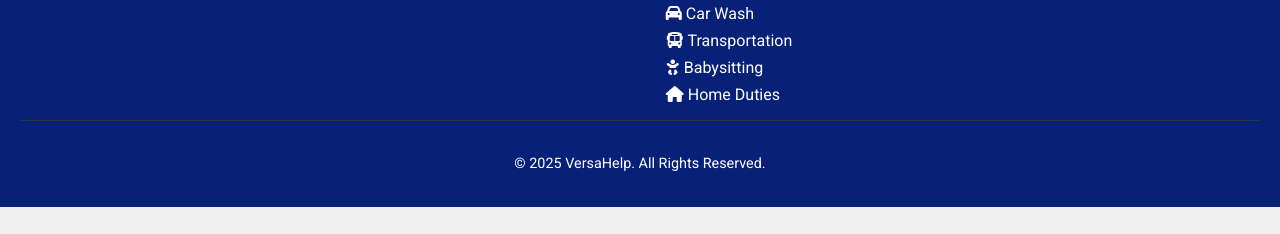
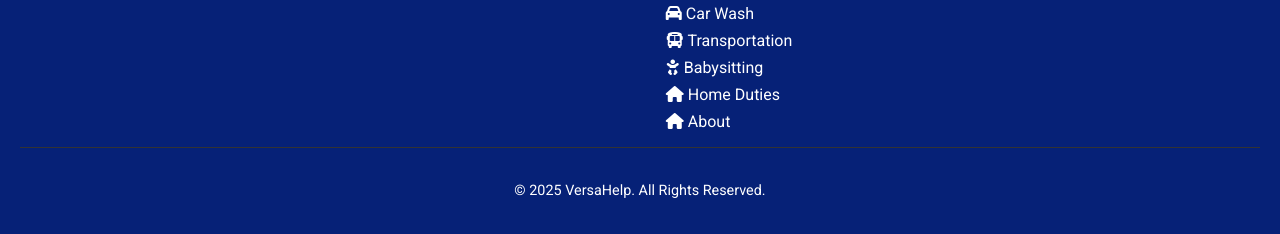
Before and after one commit to PrimeTony/VersaHelp-Website, a website: page About.html in a window 1280 px wide. Shown: the part 1078-1312 px from the top of the page. Before the commit the page ends 1285 px from the top, so only its background shows below. Drawn offline with Linux system fonts and the light colour scheme; some packages are replaced by stand-ins of ours.

Commit message:
about/fix5

```diff
--- a/About.html
+++ b/About.html
@@ -69,6 +69,7 @@
         <li><a href="transportation.html"><i class="fas fa-bus"></i> Transportation</a></li>
         <li><a href="babysitting.html"><i class="fas fa-baby"></i> Babysitting</a></li>
         <li><a href="Home Duties.html"><i class="fas fa-home"></i> Home Duties</a></li>
+        <li><a href="About.html"><i class="fas fa-home"></i> About</a></li>
       </ul>
     </div>
     <div class="footer-contact" id="contact">
```
